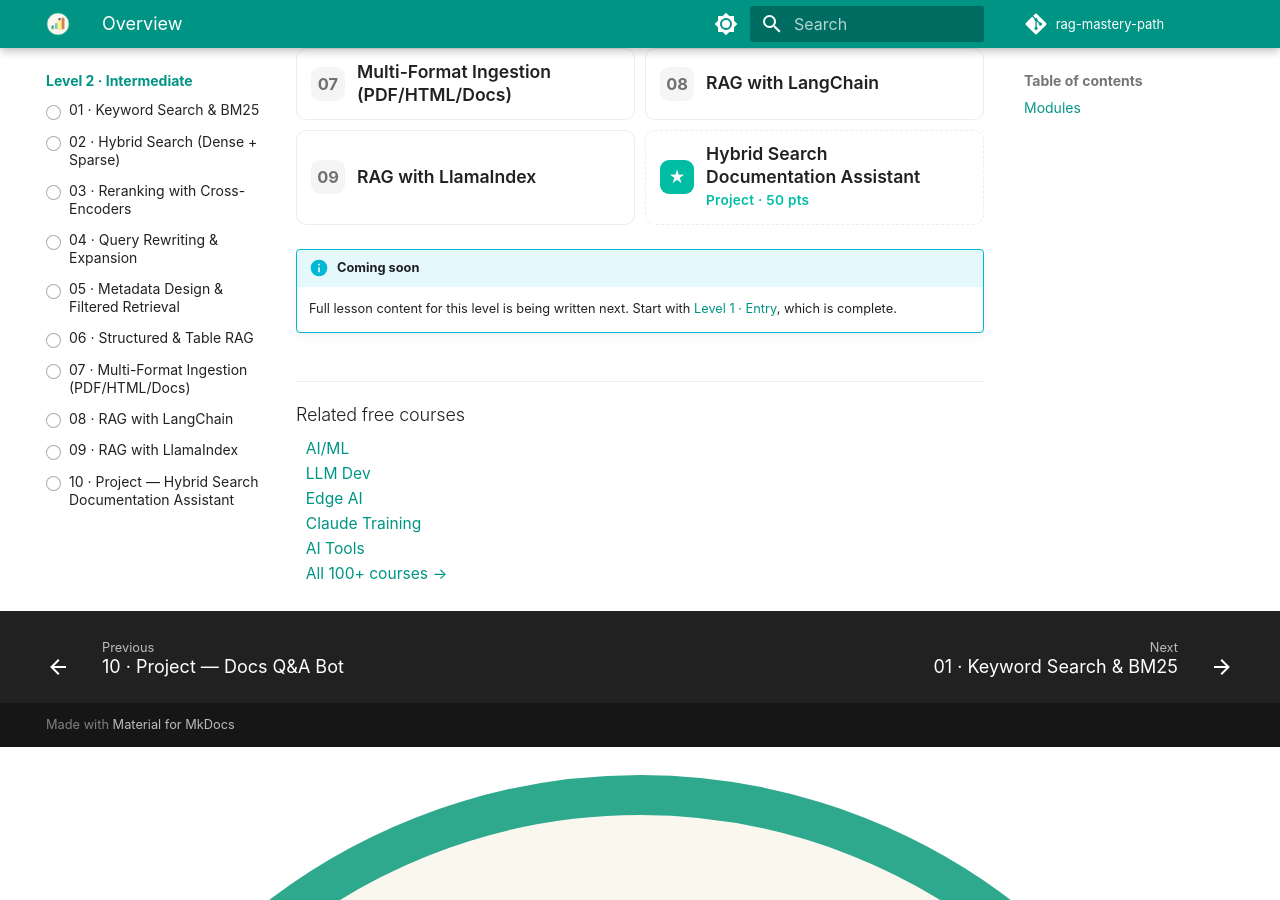
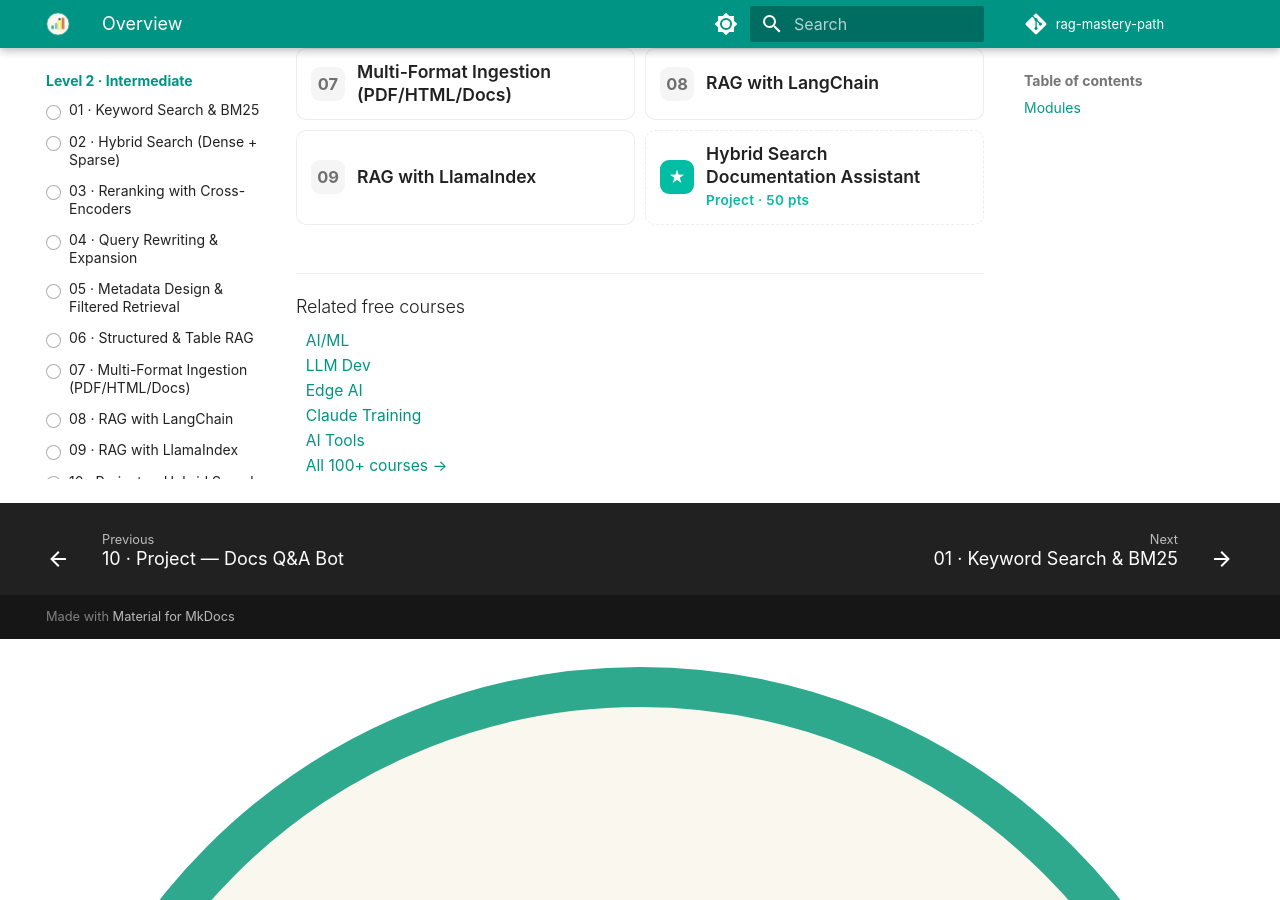
Before and after one commit to SIGILIPELLI/rag-mastery-path, an MkDocs documentation site: the page built from docs/level-2/index.md, in a window 1280 px wide and 900 px high, scrolled down 723 px. Built offline with MkDocs 1.6.1 and Material for MkDocs 9.7.7, drawn with Linux system fonts in a browser that asks for light colours; comment, search, counter and statistics services are not loaded.

Commit message:
Lesson and project counts use one definition; remove stale 'being written' notices
Co-Authored-By: Claude Sonnet 5.5 <noreply@anthropic.com>

```diff
--- a/docs/javascripts/progress-tracker.js
+++ b/docs/javascripts/progress-tracker.js
@@ -43,7 +43,7 @@
     } catch (e) { return null; }
   }
   function isProjectSlug(slug) {
-    return /project|capstone/i.test(slug || "");
+    return /(^|\/)\d+-(project|capstone)\b/i.test(slug || "");
   }
   function pointsFor(slug) {
     return isProjectSlug(slug) ? POINTS_PROJECT : POINTS_LESSON;
--- a/docs/level-2/index.md
+++ b/docs/level-2/index.md
@@ -18,7 +18,3 @@ Goal: move beyond plain top-k vector search — combine dense and keyword retrie
 8. [RAG with LangChain](08-rag-langchain.md)
 9. [RAG with LlamaIndex](09-rag-llamaindex.md)
 10. [Project — Hybrid Search Documentation Assistant](10-project-hybrid-assistant.md)
-
-!!! info "Coming soon"
-    Full lesson content for this level is being written next. Start with
-    [Level 1 · Entry](../level-1/index.md), which is complete.
```
Also changed, not shown: docs/level-4/index.md (+0 -4 lines).
